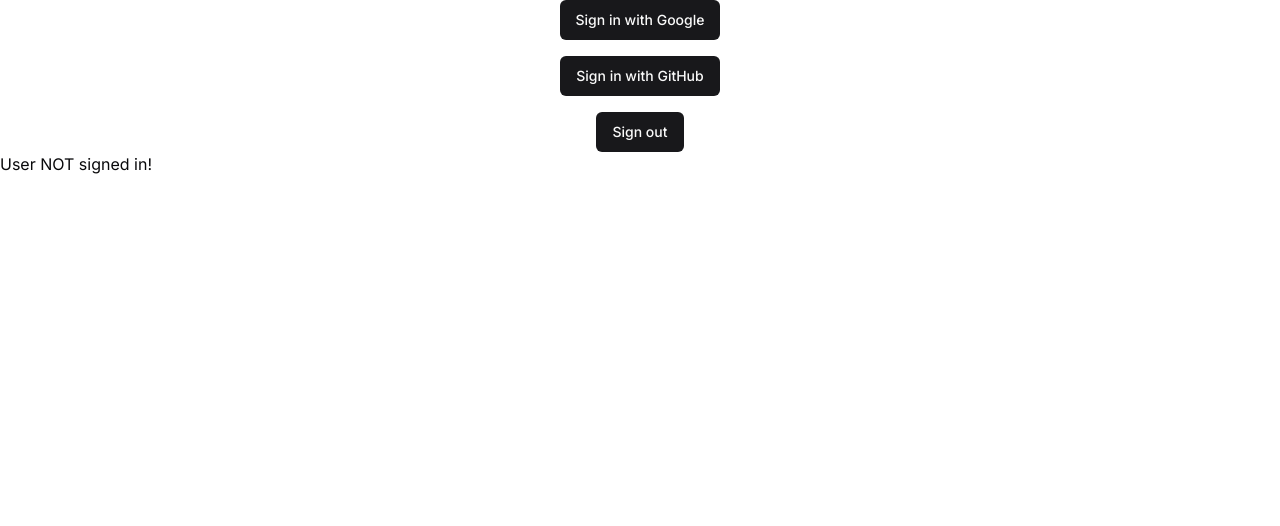
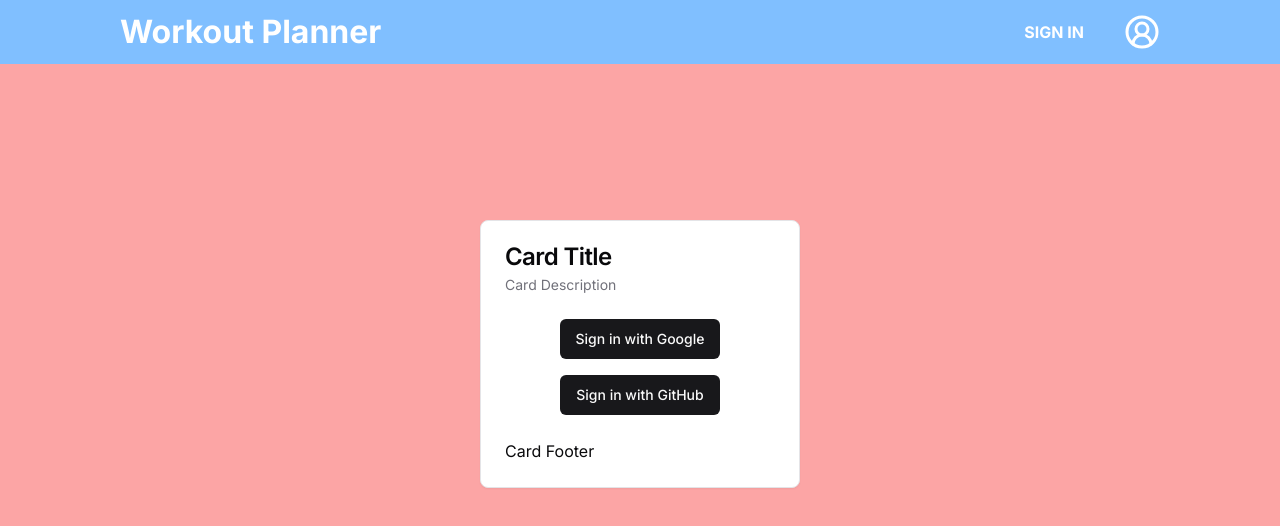
Before and after one commit to RRFayad/personal-workout-app, a Next.js app: page / in a window 1280 px wide. Shown: the top 526 px of the page. Built offline with nearby package versions, Linux system fonts and the light colour scheme; no server answers.

Commit message:
feat: Implemented Header With Auth Logic

```diff
--- a/package.json
+++ b/package.json
@@ -12,6 +12,8 @@
     "@auth/prisma-adapter": "^2.4.2",
     "@next-auth/prisma-adapter": "^1.0.7",
     "@prisma/client": "^5.18.0",
+    "@radix-ui/react-avatar": "^1.1.0",
+    "@radix-ui/react-popover": "^1.1.1",
     "@radix-ui/react-slot": "^1.1.0",
     "bcrypt": "^5.1.1",
     "class-variance-authority": "^0.7.0",
--- a/src/app/api/auth/signup/route.ts
+++ /dev/null
@@ -1,13 +0,0 @@
-import type { NextApiRequest, NextApiResponse } from "next";
-
-type ResponseData = {
-  message: string;
-};
-
-export default function handler(
-  req: NextApiRequest,
-  res: NextApiResponse<ResponseData>,
-) {
-  console.log("Got here :)");
-  res.status(200).json({ message: "Hello from Next.js!" });
-}
--- a/src/app/layout.tsx
+++ b/src/app/layout.tsx
@@ -3,6 +3,7 @@
 import "./globals.css";
 import Provider from "@/components/Provider";
 import { getServerSession } from "next-auth";
+import Header from "@/components/Header";
 
 const inter = Inter({ subsets: ["latin"] });
 
@@ -20,9 +21,12 @@
 
   return (
     <html lang="en">
-      <body className={inter.className}>
+      <body className={`${inter.className}`}>
         <Provider session={session}>
-          <main>{children}</main>
+          <div className="min-h-screen bg-red-300">
+            <Header />
+            <main className="px-[120px]">{children}</main>
+          </div>
         </Provider>
       </body>
     </html>
--- a/src/app/page.tsx
+++ b/src/app/page.tsx
@@ -1,18 +1,28 @@
-"use client";
 import AuthButtons from "@/components/AuthButtons";
-
-import { useSession } from "next-auth/react";
+import {
+  Card,
+  CardContent,
+  CardDescription,
+  CardFooter,
+  CardHeader,
+  CardTitle,
+} from "@/components/ui/card";
 
 export default function Home() {
-  const session = useSession();
-
   return (
-    <>
-      <AuthButtons />
-      {session.data?.user && (
-        <div>User is signed in! ({JSON.stringify(session.data.user)})</div>
-      )}
-      {!session.data?.user && <div>User NOT signed in!</div>}
-    </>
+    <div className="fixed right-[calc(50%-160px)] top-[calc(50%-180px)]">
+      <Card className="w-[320px]">
+        <CardHeader>
+          <CardTitle>Card Title</CardTitle>
+          <CardDescription>Card Description</CardDescription>
+        </CardHeader>
+        <CardContent>
+          <AuthButtons />
+        </CardContent>
+        <CardFooter>
+          <p>Card Footer</p>
+        </CardFooter>
+      </Card>
+    </div>
   );
 }
--- a/src/components/AuthButtons.tsx
+++ b/src/components/AuthButtons.tsx
@@ -9,7 +9,6 @@
       <div className="w-100 m-auto flex flex-col items-center justify-center space-y-4">
         <Button onClick={() => signIn("google")}>Sign in with Google</Button>
         <Button onClick={() => signIn("github")}>Sign in with GitHub</Button>
-        <Button onClick={() => signOut()}>Sign out</Button>
       </div>
     </>
   );
--- /dev/null
+++ b/src/components/Header.tsx
@@ -0,0 +1,68 @@
+"use client";
+
+import Link from "next/link";
+import { signOut } from "next-auth/react";
+import { useSession } from "next-auth/react";
+import { Avatar, AvatarFallback, AvatarImage } from "./ui/avatar";
+import { CircleUserRound } from "lucide-react";
+import {
+  Popover,
+  PopoverContent,
+  PopoverTrigger,
+} from "@/components/ui/popover";
+import { Button } from "./ui/button";
+
+function Header() {
+  const session = useSession();
+
+  return (
+    <header className="flex h-16 items-center justify-between bg-project-blue px-[120px]">
+      <h1 className="text-white">Workout Planner</h1>
+      <nav className="flex flex-row items-center justify-between gap-10">
+        {session.data?.user && (
+          <>
+            <Link href={"/"}>
+              <h5 className="text-white">WORKOUT</h5>
+            </Link>
+            <Link href={"/"}>
+              <h5 className="text-white">PROFILE</h5>
+            </Link>
+
+            <Popover>
+              <PopoverTrigger>
+                {session.data.user.image && (
+                  <Avatar>
+                    <AvatarImage src={session.data.user.image} />
+                    <AvatarFallback>CN</AvatarFallback>
+                  </Avatar>
+                )}
+                {!session.data.user.image && (
+                  <Link href={"/"}>
+                    <CircleUserRound size={36} className="text-white" />
+                  </Link>
+                )}
+              </PopoverTrigger>
+              <PopoverContent className="p-0" side="bottom">
+                <Button className="h-7 px-1" onClick={() => signOut()}>
+                  Sign Out
+                </Button>
+              </PopoverContent>
+            </Popover>
+          </>
+        )}
+        {!session.data?.user && (
+          <>
+            <Link href={"/"}>
+              <h5 className="text-white">SIGN IN</h5>
+            </Link>
+            <Link href={"/"}>
+              <CircleUserRound size={36} className="text-white" />
+            </Link>
+          </>
+        )}
+      </nav>
+    </header>
+  );
+}
+
+export default Header;
--- /dev/null
+++ b/src/components/ui/avatar.tsx
@@ -0,0 +1,50 @@
+"use client"
+
+import * as React from "react"
+import * as AvatarPrimitive from "@radix-ui/react-avatar"
+
+import { cn } from "@/lib/utils"
+
+const Avatar = React.forwardRef<
+  React.ElementRef<typeof AvatarPrimitive.Root>,
+  React.ComponentPropsWithoutRef<typeof AvatarPrimitive.Root>
+>(({ className, ...props }, ref) => (
+  <AvatarPrimitive.Root
+    ref={ref}
+    className={cn(
+      "relative flex h-10 w-10 shrink-0 overflow-hidden rounded-full",
+      className
+    )}
+    {...props}
+  />
+))
+Avatar.displayName = AvatarPrimitive.Root.displayName
+
+const AvatarImage = React.forwardRef<
+  React.ElementRef<typeof AvatarPrimitive.Image>,
+  React.ComponentPropsWithoutRef<typeof AvatarPrimitive.Image>
+>(({ className, ...props }, ref) => (
+  <AvatarPrimitive.Image
+    ref={ref}
+    className={cn("aspect-square h-full w-full", className)}
+    {...props}
+  />
+))
+AvatarImage.displayName = AvatarPrimitive.Image.displayName
+
+const AvatarFallback = React.forwardRef<
+  React.ElementRef<typeof AvatarPrimitive.Fallback>,
+  React.ComponentPropsWithoutRef<typeof AvatarPrimitive.Fallback>
+>(({ className, ...props }, ref) => (
+  <AvatarPrimitive.Fallback
+    ref={ref}
+    className={cn(
+      "flex h-full w-full items-center justify-center rounded-full bg-muted",
+      className
+    )}
+    {...props}
+  />
+))
+AvatarFallback.displayName = AvatarPrimitive.Fallback.displayName
+
+export { Avatar, AvatarImage, AvatarFallback }
--- /dev/null
+++ b/src/components/ui/card.tsx
@@ -0,0 +1,79 @@
+import * as React from "react"
+
+import { cn } from "@/lib/utils"
+
+const Card = React.forwardRef<
+  HTMLDivElement,
+  React.HTMLAttributes<HTMLDivElement>
+>(({ className, ...props }, ref) => (
+  <div
+    ref={ref}
+    className={cn(
+      "rounded-lg border bg-card text-card-foreground shadow-sm",
+      className
+    )}
+    {...props}
+  />
+))
+Card.displayName = "Card"
+
+const CardHeader = React.forwardRef<
+  HTMLDivElement,
+  React.HTMLAttributes<HTMLDivElement>
+>(({ className, ...props }, ref) => (
+  <div
+    ref={ref}
+    className={cn("flex flex-col space-y-1.5 p-6", className)}
+    {...props}
+  />
+))
+CardHeader.displayName = "CardHeader"
+
+const CardTitle = React.forwardRef<
+  HTMLParagraphElement,
+  React.HTMLAttributes<HTMLHeadingElement>
+>(({ className, ...props }, ref) => (
+  <h3
+    ref={ref}
+    className={cn(
+      "text-2xl font-semibold leading-none tracking-tight",
+      className
+    )}
+    {...props}
+  />
+))
+CardTitle.displayName = "CardTitle"
+
+const CardDescription = React.forwardRef<
+  HTMLParagraphElement,
+  React.HTMLAttributes<HTMLParagraphElement>
+>(({ className, ...props }, ref) => (
+  <p
+    ref={ref}
+    className={cn("text-sm text-muted-foreground", className)}
+    {...props}
+  />
+))
+CardDescription.displayName = "CardDescription"
+
+const CardContent = React.forwardRef<
+  HTMLDivElement,
+  React.HTMLAttributes<HTMLDivElement>
+>(({ className, ...props }, ref) => (
+  <div ref={ref} className={cn("p-6 pt-0", className)} {...props} />
+))
+CardContent.displayName = "CardContent"
+
+const CardFooter = React.forwardRef<
+  HTMLDivElement,
+  React.HTMLAttributes<HTMLDivElement>
+>(({ className, ...props }, ref) => (
+  <div
+    ref={ref}
+    className={cn("flex items-center p-6 pt-0", className)}
+    {...props}
+  />
+))
+CardFooter.displayName = "CardFooter"
+
+export { Card, CardHeader, CardFooter, CardTitle, CardDescription, CardContent }
--- /dev/null
+++ b/src/components/ui/popover.tsx
@@ -0,0 +1,31 @@
+"use client";
+
+import * as React from "react";
+import * as PopoverPrimitive from "@radix-ui/react-popover";
+
+import { cn } from "@/lib/utils";
+
+const Popover = PopoverPrimitive.Root;
+
+const PopoverTrigger = PopoverPrimitive.Trigger;
+
+const PopoverContent = React.forwardRef<
+  React.ElementRef<typeof PopoverPrimitive.Content>,
+  React.ComponentPropsWithoutRef<typeof PopoverPrimitive.Content>
+>(({ className, align = "center", sideOffset = 4, ...props }, ref) => (
+  <PopoverPrimitive.Portal>
+    <PopoverPrimitive.Content
+      ref={ref}
+      align={align}
+      sideOffset={sideOffset}
+      className={cn(
+        "z-50 rounded-md border bg-popover p-4 text-popover-foreground shadow-md outline-none data-[state=open]:animate-in data-[state=closed]:animate-out data-[state=closed]:fade-out-0 data-[state=open]:fade-in-0 data-[state=closed]:zoom-out-95 data-[state=open]:zoom-in-95 data-[side=bottom]:slide-in-from-top-2 data-[side=left]:slide-in-from-right-2 data-[side=right]:slide-in-from-left-2 data-[side=top]:slide-in-from-bottom-2",
+        className,
+      )}
+      {...props}
+    />
+  </PopoverPrimitive.Portal>
+));
+PopoverContent.displayName = PopoverPrimitive.Content.displayName;
+
+export { Popover, PopoverTrigger, PopoverContent };
--- a/src/lib/auth.ts
+++ b/src/lib/auth.ts
@@ -4,7 +4,6 @@
 import CredentialsProvider from "next-auth/providers/credentials";
 import { PrismaAdapter } from "@next-auth/prisma-adapter";
 import { db } from "@/db";
-import bcrypt from "bcrypt";
 
 const authOptions: NextAuthOptions = {
   adapter: PrismaAdapter(db),
```
Also changed, not shown: 1 other file (tests, documents, lock files or other folders).
